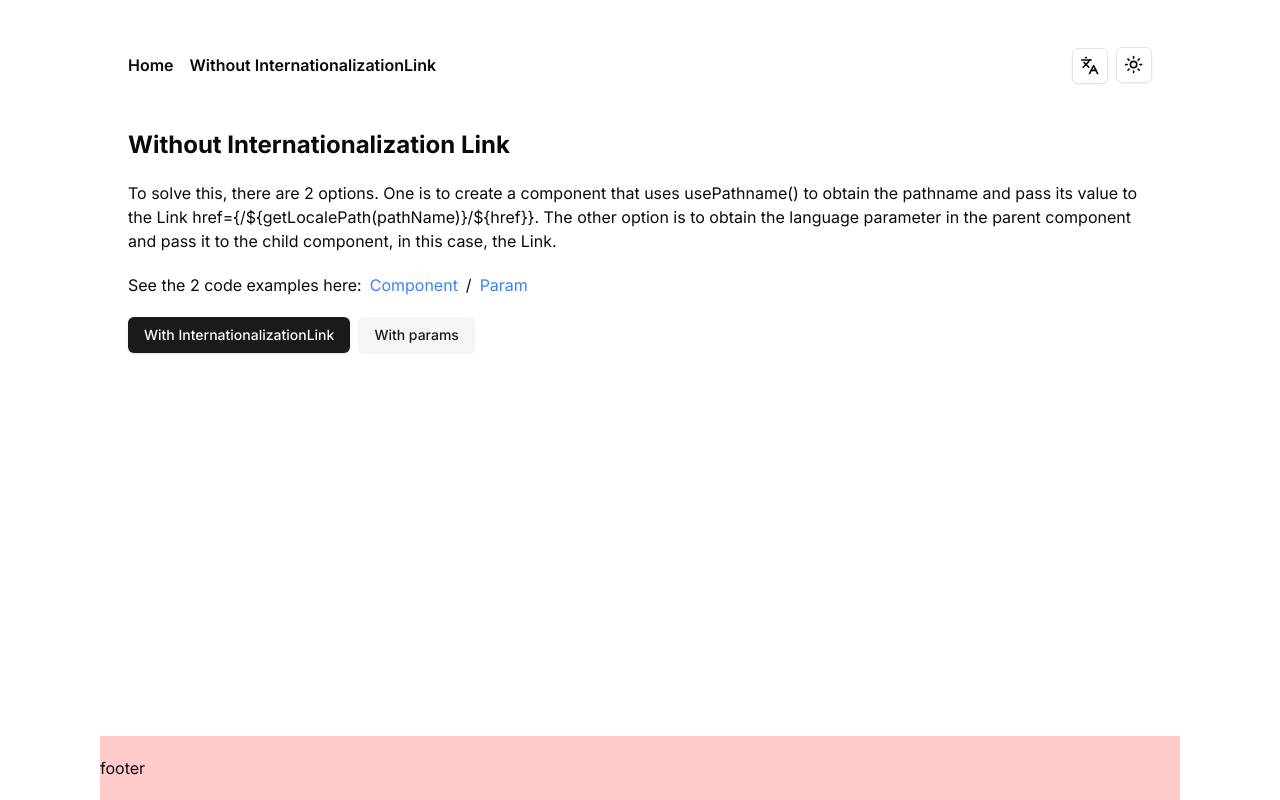
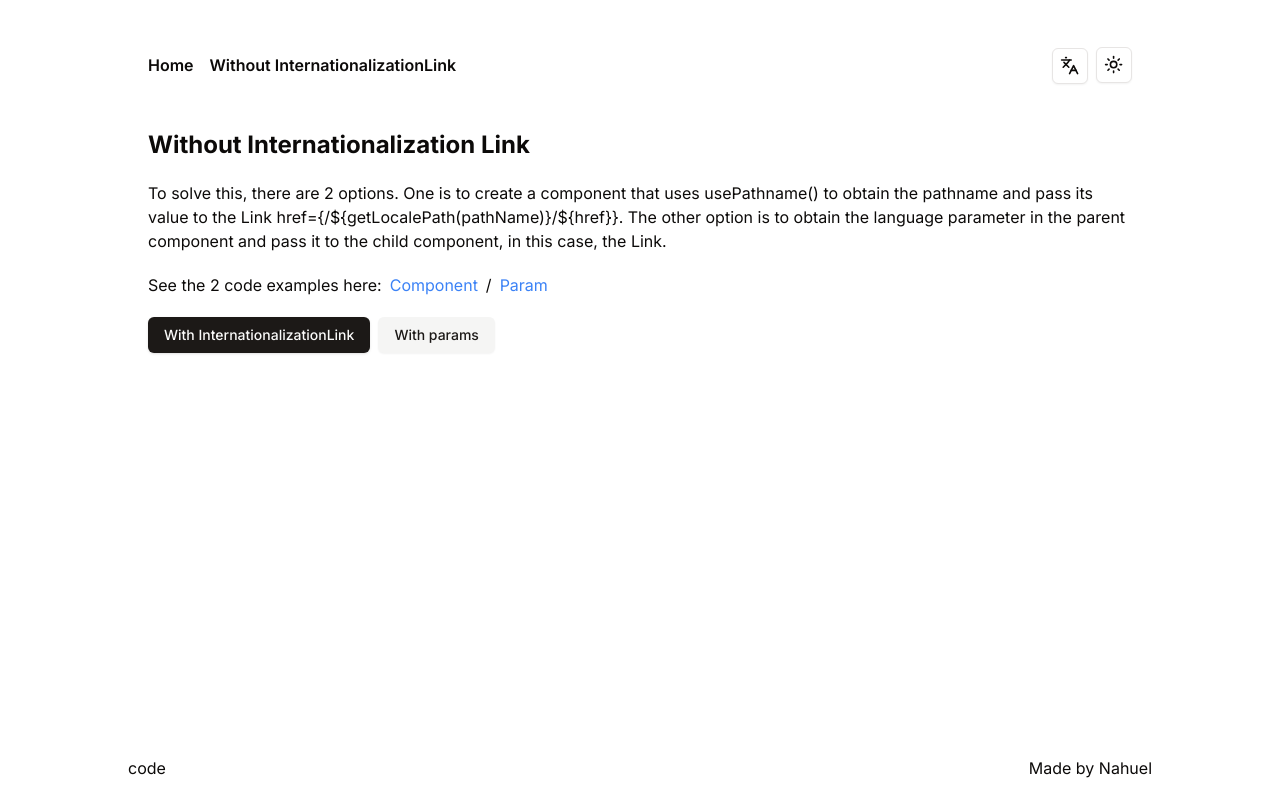
Before and after one commit to Nahuelluca20/next-internationalization-example, a Next.js app: page /en/without-Internationalization-link in a window 1280 px wide. Built offline with nearby package versions, Linux system fonts and the light colour scheme.

Commit message:
Update layout and footer components

```diff
--- a/app/[lang]/layout.tsx
+++ b/app/[lang]/layout.tsx
@@ -25,7 +25,7 @@ export default function RootLayout({
     <html lang="en">
       <body
         className={cn(
-          "max-h-screen bg-background font-sans antialiased",
+          "max-h-fit lg:max-h-screen bg-background font-sans antialiased",
           fontSans.variable
         )}
       >
@@ -36,7 +36,7 @@ export default function RootLayout({
           disableTransitionOnChange
         >
           <Header />
-          <div className="max-w-[1024px] mx-auto mt-10">{children}</div>
+          <div className="px-5 max-w-[1024px] mx-auto mt-10">{children}</div>
           <Footer />
         </ThemeProvider>
       </body>
--- a/components/footer.tsx
+++ b/components/footer.tsx
@@ -1,8 +1,20 @@
+import Link from "next/link";
+
 export default function Footer() {
   return (
-    <div className="fixed bottom-0 w-full">
-      <footer className="mx-auto py-5 max-w-[1080px] bg-red-200 ">
-        footer
+    <div className="sm:fixed mt-10 sm:mt-0 bottom-0 w-full px-5">
+      <footer className="hover:underline mx-auto py-5 max-w-[1024px] flex justify-between text-foreground-muted">
+        <Link
+          href={
+            "https://github.com/Nahuelluca20/next-internationalization-example"
+          }
+          target="blank"
+        >
+          code
+        </Link>
+        <Link href={"https://github.com/Nahuelluca20"} target="blank">
+          Made by Nahuel
+        </Link>
       </footer>
     </div>
   );
--- a/components/header.tsx
+++ b/components/header.tsx
@@ -4,8 +4,8 @@ import { ModeToggle } from "./mode-toggle";
 
 export default function Header() {
   return (
-    <header className="max-w-[1024px] mx-auto mt-10">
-      <nav className="w-full flex items-center justify-between">
+    <header className="px-5 max-w-[1024px] mx-auto mt-10">
+      <nav className="w-full grid md:flex items-center justify-between">
         <ul className="flex gap-4 font-semibold items-center">
           <li>
             <Link href={"/"}>Home</Link>
```
